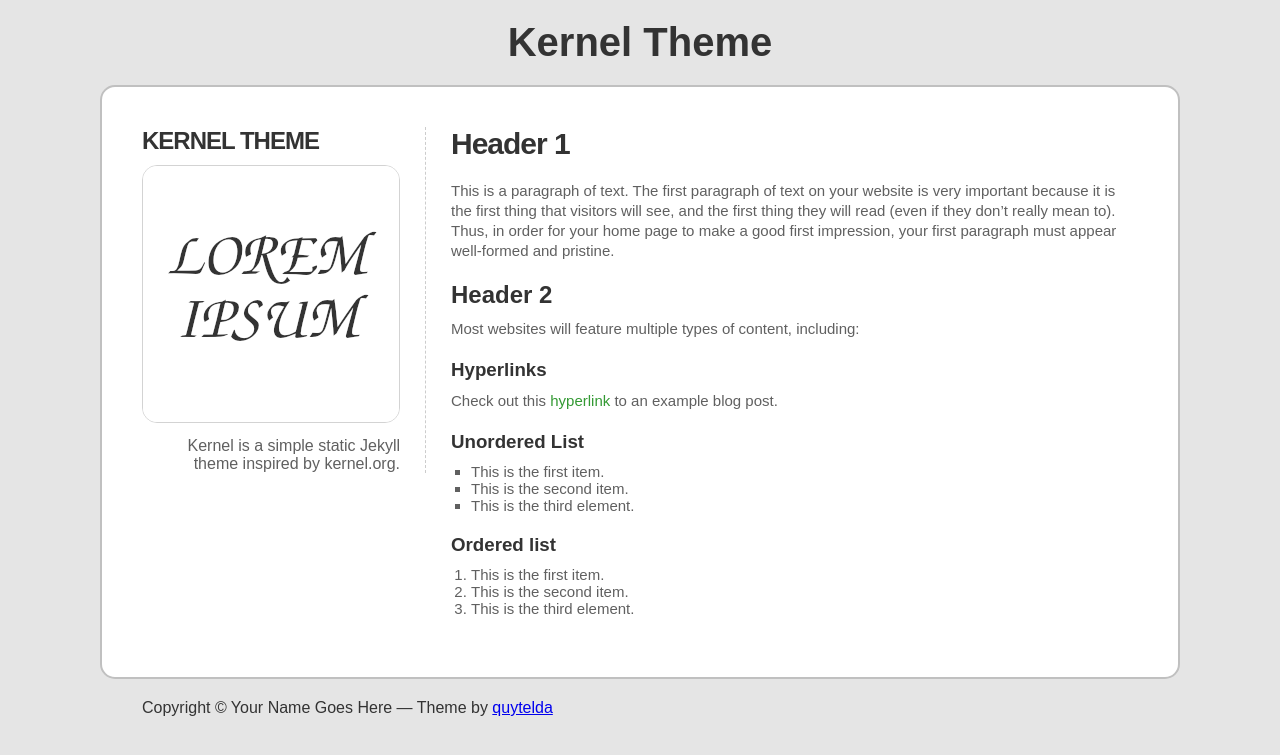
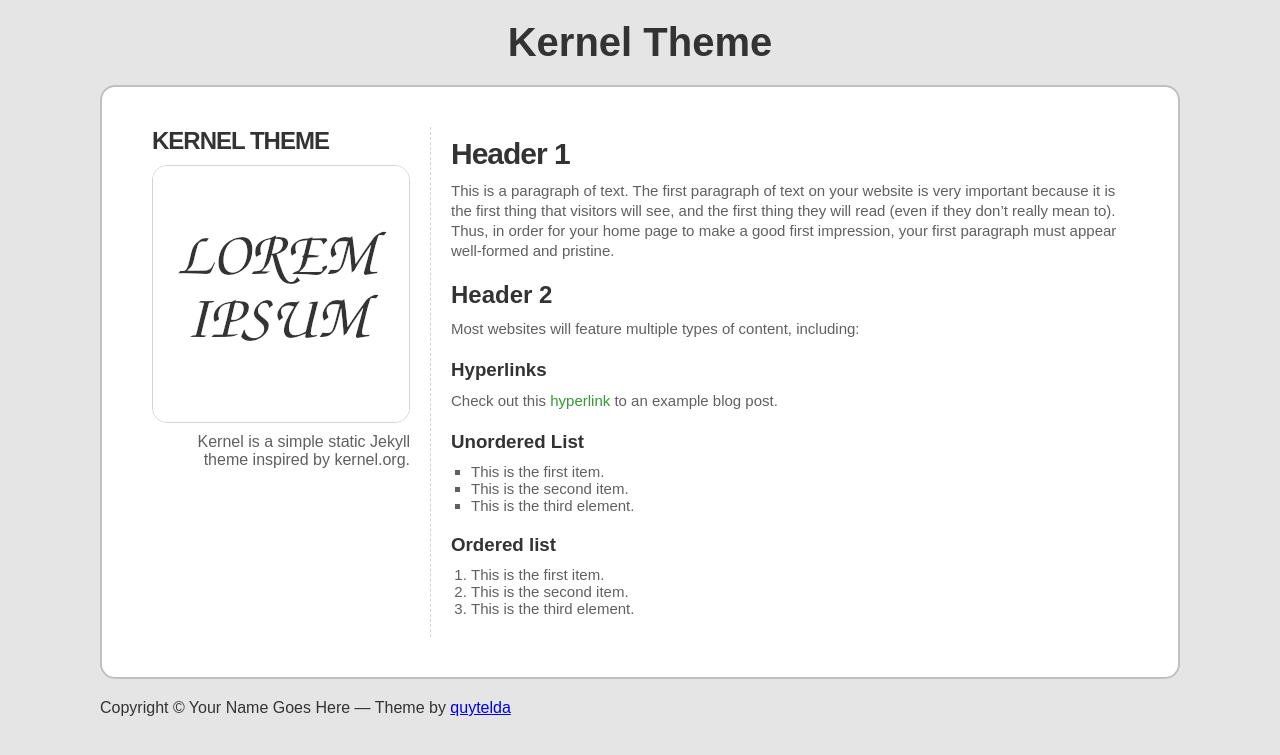
Before and after one commit to quytelda/jekyll-theme-kernel, a Jekyll site: the page built from index.md, in a window 1280 px wide. Shown: the top 755 px of the page. Built offline with Jekyll 4.4.1, drawn with Linux system fonts in a browser that asks for light colours; our own code applies the rules of GitHub Pages for plain Markdown files.

Commit message:
Use flex instead of floating columns for layout.

```diff
--- a/_includes/head.html
+++ b/_includes/head.html
@@ -1,5 +1,6 @@
 <head>
 	<meta charset="utf-8" />
+	<meta name="viewport" content="width=device-width, initial-scale=1" />
 	<title>{{site.title | default: site.github.repository_name }}</title>
 	<link rel="stylesheet"
 		  href="{{ '/assets/css/style.css?v=' |
--- a/_sass/jekyll-theme-kernel.scss
+++ b/_sass/jekyll-theme-kernel.scss
@@ -6,6 +6,7 @@
 }
 
 body {
+  min-width: 342px;
   padding-left:  100px;
   padding-right: 100px;
 
@@ -34,9 +35,25 @@ header a#title {
   text-decoration: none;
 }
 
+@media only screen and (min-width: 860px) {
+  #wrapper {
+    display: flex;
+  }
+
+  #sidebar {
+    flex: 1;
+
+    border-right: 1px dashed lightgrey;
+  }
+
+  #main {
+    flex: 4;
+  }
+}
+
 #wrapper {
   margin:  20px auto 0 auto;
-  padding: 40px;
+  padding: 40px 30px 40px 30px;
 
   color: #606060;
   background: white;
@@ -55,15 +72,9 @@ header a#title {
 }
 
 #sidebar {
-  float: left;
+  padding: 0 20px 0 20px;
 
-  width: 258px;
-  margin-right:  25px;
-  padding-right: 25px;
-
-  border-right: 1px dashed #ccc;
-
-  text-align:  right;
+  text-align: right;
 }
 
 #sidebar h1.title {
@@ -80,21 +91,21 @@ header a#title {
 }
 
 #sidebar img.logo {
+  display: block;
+
   width:  256px;
   height: 256px;
-  margin: 10px 0 10px 0;
+  margin: 10px auto 10px auto;
 
   border: 1px solid lightgrey;
   border-radius: 15px;
 }
 
 #main {
-  margin-left: 309px;
+  padding: 0 20px 0 20px;
 }
 
 #main h1 {
-  margin: 0 0 20px 0;
-
   font-size: 30px;
   font-weight: bold;
   letter-spacing: -1px;
@@ -122,5 +133,5 @@ header a#title {
 }
 
 footer {
-  margin: 20px 42px;
+  margin: 20px 0;
 }
```
